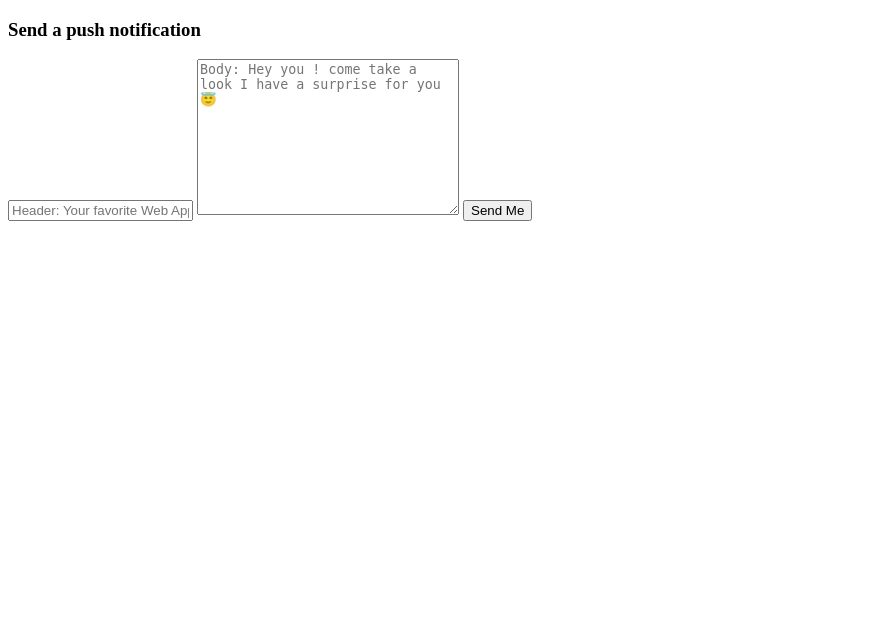
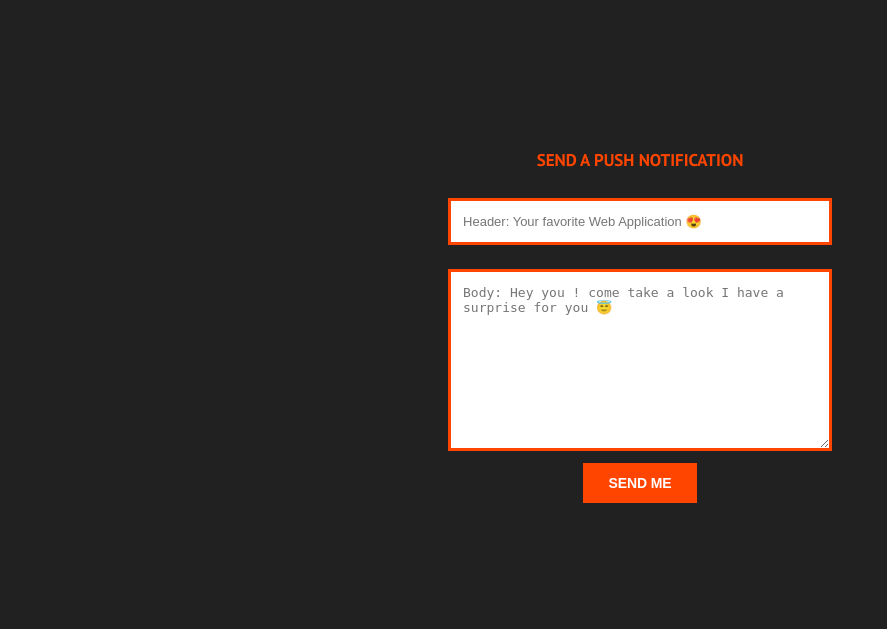
Before and after one commit to ouardiYakoubAbdallah/django-push-notifications, a Django app: page / in a window 1280 px wide. Shown: the top 629 px of the page, without its empty margins (0-887 px from the left). Run offline with Django 3.2, Linux system fonts and the light colour scheme.

Commit message:
Add styles

```diff
--- a/djangopush/djangopush/settings.py
+++ b/djangopush/djangopush/settings.py
@@ -125,3 +125,6 @@ USE_TZ = True
 # https://docs.djangoproject.com/en/3.1/howto/static-files/
 
 STATIC_URL = '/static/'
+STATICFILES_DIRS = [
+    os.path.join(BASE_DIR, "static"),
+]
--- a/djangopush/djangopush/urls.py
+++ b/djangopush/djangopush/urls.py
@@ -15,6 +15,8 @@ Including another URLconf
 """
 from django.contrib import admin
 from django.urls import path, include
+from django.conf import settings
+from django.conf.urls.static import static
 
 from .views import home, send_push
 
@@ -23,4 +25,4 @@ urlpatterns = [
     path('', home),
     path('sendPush', send_push),
     path('webpush/', include('webpush.urls'))
-]
+] + static(settings.STATIC_URL, document_root=settings.STATIC_ROOT)
--- /dev/null
+++ b/djangopush/static/css/style.css
@@ -0,0 +1,72 @@
+body {
+    height: 100%;
+    background: rgba(0, 0, 0, 0.87);
+    font-family: 'PT Sans', sans-serif;
+}
+
+div {
+    height: 100%;
+    display: flex;
+    align-items: center;
+    justify-content: center;
+}
+
+form {
+    display: flex;
+    flex-direction: column;
+    align-items: center;
+    justify-content: center;
+    width: 35%;
+    margin: 10% auto;
+}
+
+form > h3 {
+    font-size: 17px;
+    font-weight: bold;
+    margin: 15px 0;
+    color: orangered;
+    text-transform: uppercase;
+}
+
+form > .error {
+    margin: 0;
+    font-size: 15px;
+    font-weight: normal;
+    color: orange;
+    opacity: 0.7;
+}
+
+form > input, form > textarea {
+    border: 3px solid orangered;
+    box-shadow: unset;
+    padding: 13px 12px;
+    margin: 12px auto;
+    width: 80%;
+    font-size: 13px;
+    font-weight: 500;
+}
+
+form > input:focus, form > textarea:focus {
+    border: 3px solid orangered;
+    box-shadow: 0 2px 3px 0 rgba(0, 0, 0, 0.2);
+    outline: unset;
+}
+
+form > button {
+    justify-self: center;
+    padding: 12px 25px;
+    border-radius: 0;
+    text-transform: uppercase;
+    font-weight: 600;
+    background: orangered;
+    color: white;
+    border: none;
+    font-size: 14px;
+    letter-spacing: -0.1px;
+    cursor: pointer;
+}
+
+form > button:disabled {
+    background: dimgrey;
+    cursor: not-allowed;
+}
--- a/djangopush/templates/home.html
+++ b/djangopush/templates/home.html
@@ -11,6 +11,7 @@
     {% endif %}
     <title>My Web Push</title>
     <link href="https://fonts.googleapis.com/css?family=PT+Sans:400,700" rel="stylesheet">
+    <link href="{% static '/css/style.css' %}" rel="stylesheet">
 </head>
 
 <body>
```
